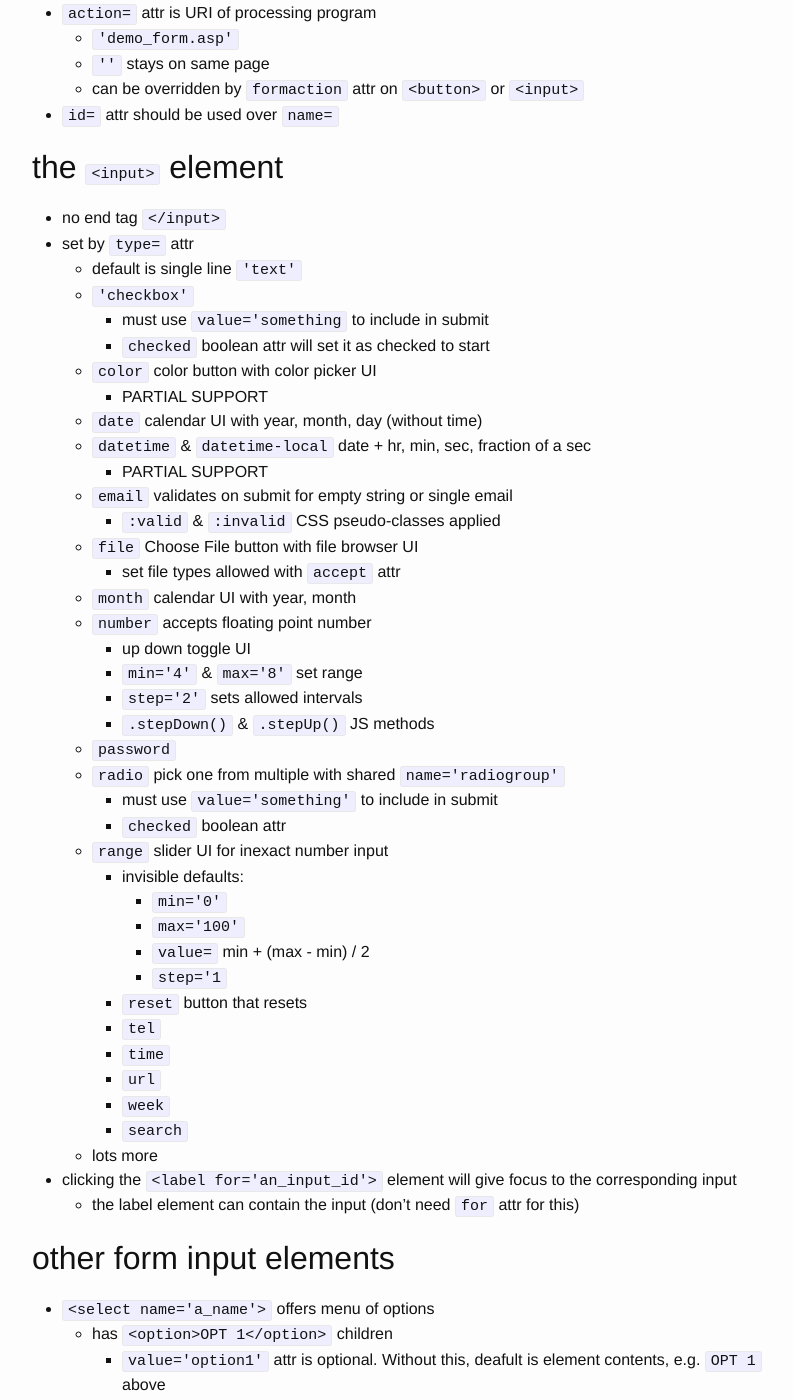
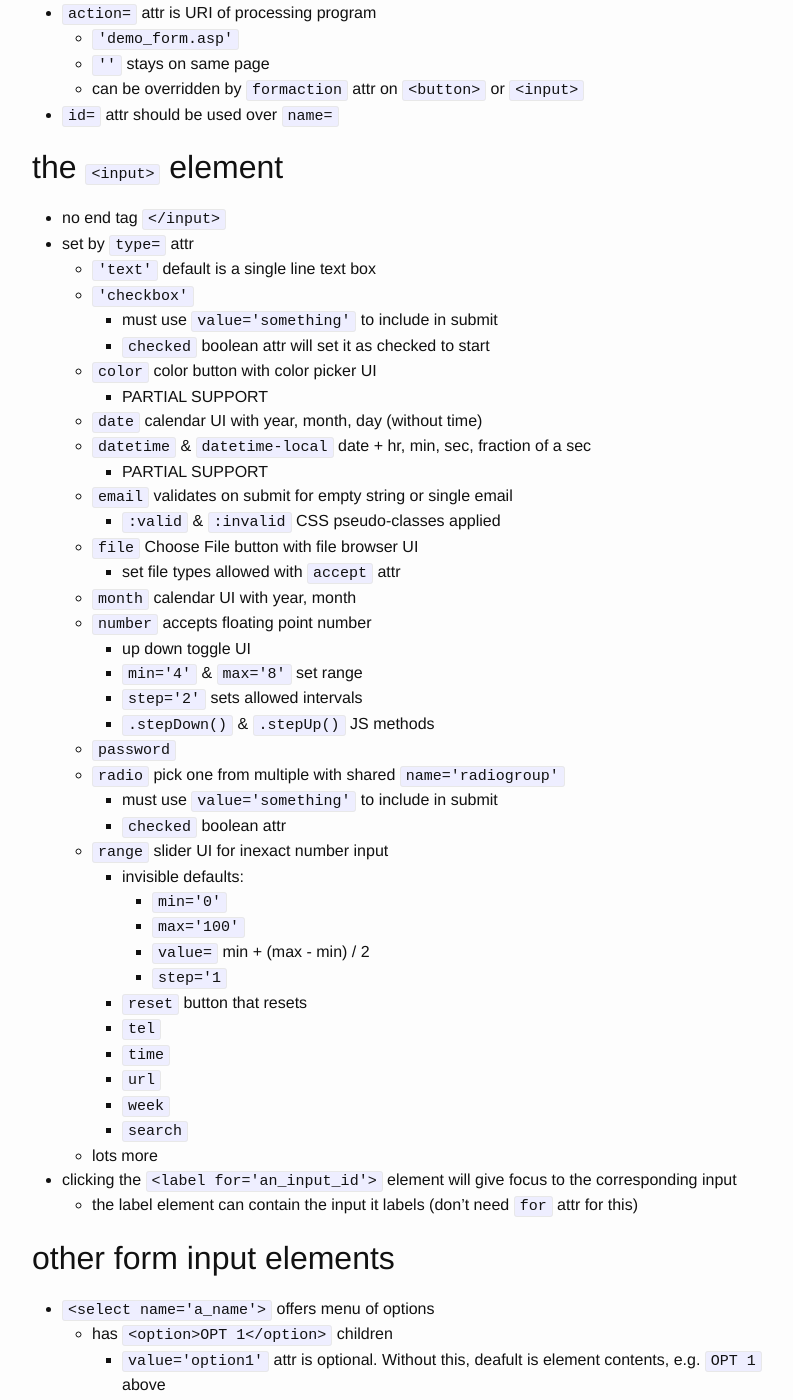
Before and after one commit to jontejada/jontejada.github.io, a Jekyll site: the page built from _posts/2015-11-16-forms-notes.markdown, in a window 1280 px wide and 1400 px high, scrolled down 390 px. Shown: the whole window, without its empty margins (238-1031 px from the left). Built offline with Jekyll 4.4.1, drawn with Linux system fonts in a browser that asks for light colours.

Commit message:
edits to forms

```diff
--- a/_posts/2015-11-16-forms-notes.markdown
+++ b/_posts/2015-11-16-forms-notes.markdown
@@ -19,9 +19,9 @@ categories: galvanize notes
 ##the `<input>` element
 * no end tag `</input>`
 * set by `type=` attr
-	* default is single line `'text'`
+	* `'text'` default is a single line text box
 	* `'checkbox'`
-		* must use `value='something` to include in submit
+		* must use `value='something'` to include in submit
 		* `checked` boolean attr will set it as checked to start
 	* `color` color button with color picker UI
 		* PARTIAL SUPPORT
@@ -56,7 +56,7 @@ categories: galvanize notes
 		* `search`
 	* lots more
 * clicking the `<label for='an_input_id'>` element will give focus to the corresponding input
-	* the label element can contain the input (don't need `for` attr for this)
+	* the label element can contain the input it labels (don't need `for` attr for this)
 
 ##other form input elements
 * `<select name='a_name'>` offers menu of options
```
